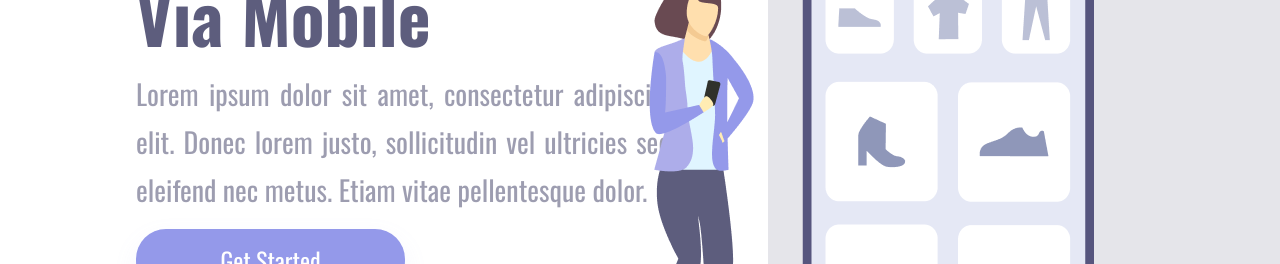
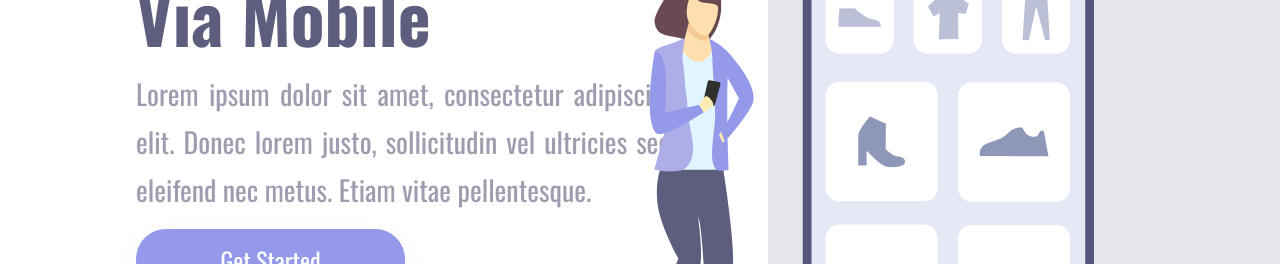
Before and after one commit to testeprogramacao23/CSS-PT-2, a plain HTML site: page index.html in a window 1280 px wide. Shown: the part 497-761 px from the top of the page. Drawn offline with nearby package versions, Linux system fonts and the light colour scheme.

Commit message:
alteracao do paragrafo

```diff
--- a/index.html
+++ b/index.html
@@ -17,7 +17,7 @@
             <h1>Easy Shopping Via Mobile</h1>
             <p>Lorem ipsum dolor sit amet, consectetur adipiscing
                 elit. Donec lorem justo, sollicitudin vel ultricies sed,
-                eleifend nec metus. Etiam vitae pellentesque dolor. </p>
+                eleifend nec metus. Etiam vitae pellentesque. </p>
             <button>Get Started</button>
         </section>
 
```
